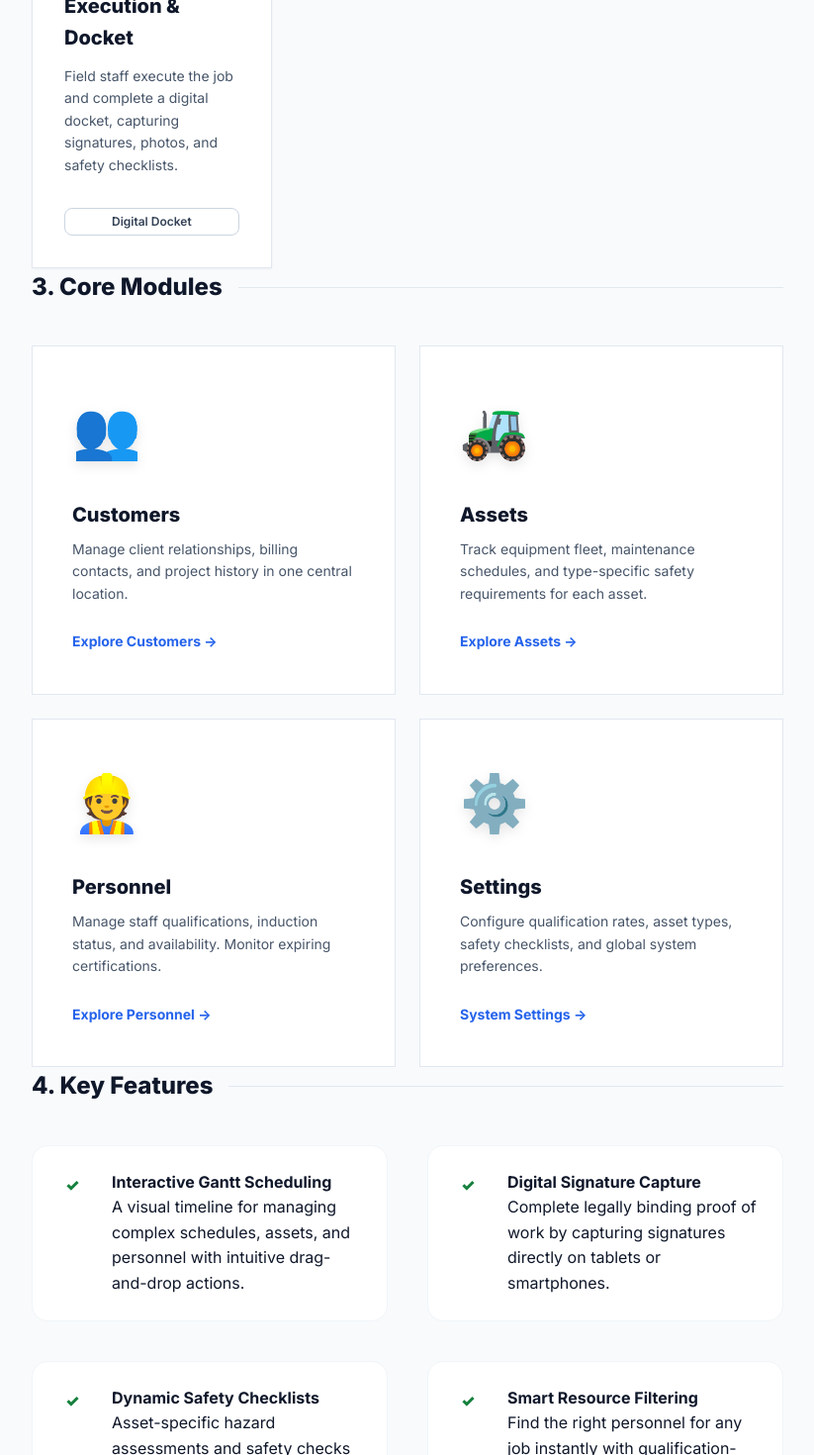
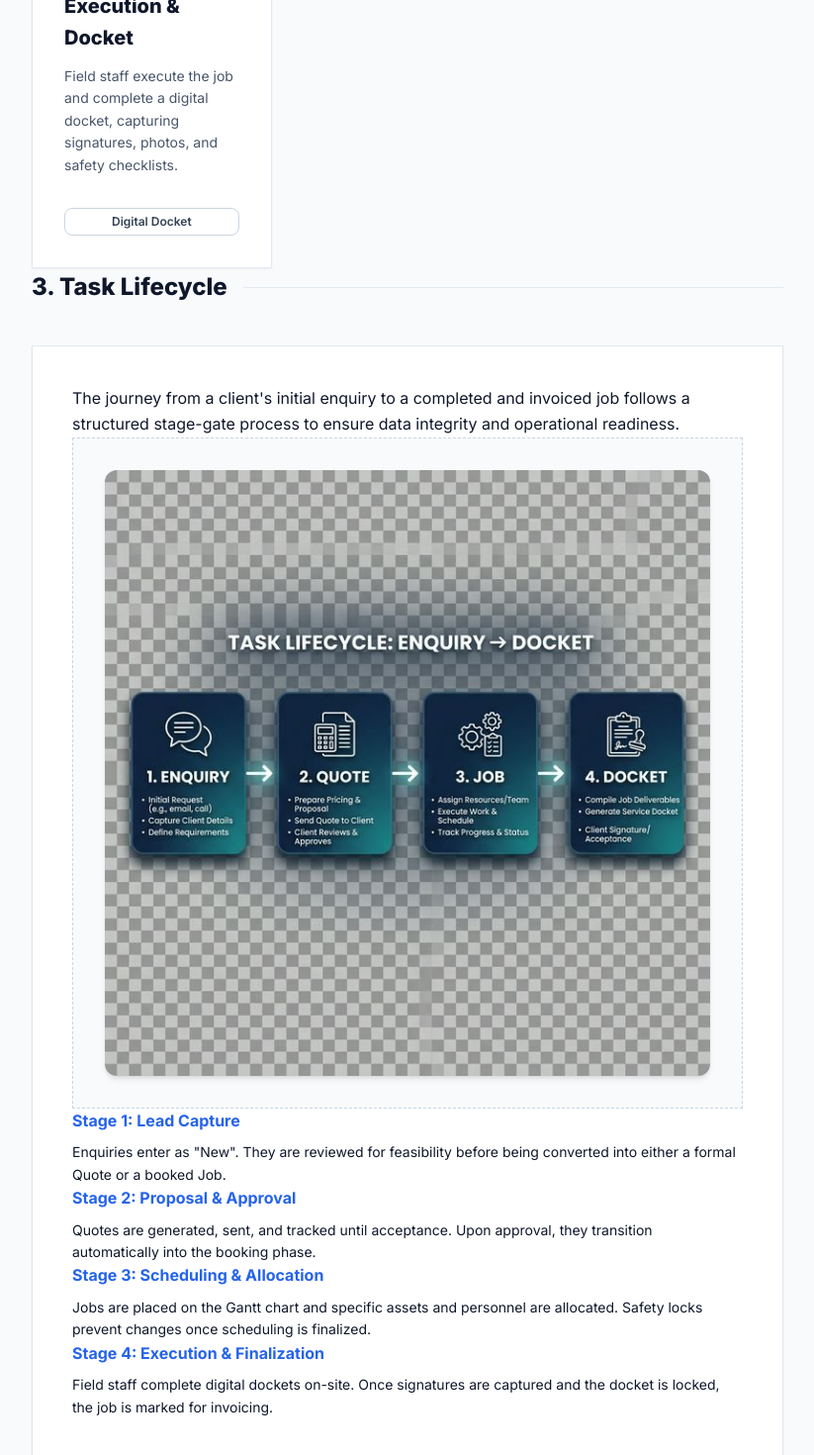
Before and after one commit to zachflem/schedule-lab, a React (Vite) app: page /docs in a window 1280 px wide. Shown: the part 1330-2800 px from the top of the page at 99% size, without its empty margins (368-1191 px from the left). Built offline with nearby package versions, Linux system fonts and the light colour scheme.

Commit message:
feat: add task lifecycle section and diagram to docs

```diff
--- a/src/features/docs/ui/DocsPage.css
+++ b/src/features/docs/ui/DocsPage.css
@@ -199,6 +199,41 @@
 
 .workflow-connector {
   display: none; /* Hide in grid layout */
+}
+
+/* ── Lifecycle ── */
+.lifecycle-container {
+  background: white;
+  padding: var(--space-10);
+  border-radius: var(--radius-3xl);
+  border: 1px solid var(--color-gray-200);
+  box-shadow: var(--shadow-sm);
+}
+
+.lifecycle-diagram-wrapper {
+  background: var(--color-gray-50);
+  padding: var(--space-8);
+  border-radius: var(--radius-2xl);
+  border: 1px dashed var(--color-gray-300);
+  display: flex;
+  justify-content: center;
+  align-items: center;
+}
+
+.lifecycle-diagram {
+  max-width: 100%;
+  height: auto;
+  border-radius: var(--radius-lg);
+  box-shadow: var(--shadow-md);
+  transition: transform 0.3s ease;
+}
+
+.lifecycle-diagram:hover {
+  transform: scale(1.02);
+}
+
+.lifecycle-card h4 {
+  color: var(--color-primary-600);
 }
 
 /* ── Modules ── */
--- a/src/features/docs/ui/DocsPage.tsx
+++ b/src/features/docs/ui/DocsPage.tsx
@@ -6,7 +6,7 @@ export const DocsPage: React.FC = () => {
   const [activeSection, setActiveSection] = useState('getting-started');
 
   useEffect(() => {
-    const sections = ['getting-started', 'workflow', 'modules', 'features', 'architecture'];
+    const sections = ['getting-started', 'workflow', 'lifecycle', 'modules', 'features', 'architecture'];
 
     const observer = new IntersectionObserver(
       (entries) => {
@@ -60,10 +60,18 @@ export const DocsPage: React.FC = () => {
           </li>
           <li>
             <button
+              onClick={() => scrollToSection('lifecycle')}
+              className={activeSection === 'lifecycle' ? 'active' : ''}
+            >
+              <span className="dot"></span> 03. Task Lifecycle
+            </button>
+          </li>
+          <li>
+            <button
               onClick={() => scrollToSection('modules')}
               className={activeSection === 'modules' ? 'active' : ''}
             >
-              <span className="dot"></span> 03. Core Modules
+              <span className="dot"></span> 04. Core Modules
             </button>
           </li>
           <li>
@@ -71,7 +79,7 @@ export const DocsPage: React.FC = () => {
               onClick={() => scrollToSection('features')}
               className={activeSection === 'features' ? 'active' : ''}
             >
-              <span className="dot"></span> 04. Key Features
+              <span className="dot"></span> 05. Key Features
             </button>
           </li>
           <li>
@@ -79,7 +87,7 @@ export const DocsPage: React.FC = () => {
               onClick={() => scrollToSection('architecture')}
               className={activeSection === 'architecture' ? 'active' : ''}
             >
-              <span className="dot"></span> 05. Technical Stack
+              <span className="dot"></span> 06. Technical Stack
             </button>
           </li>
         </ul>
@@ -147,8 +155,38 @@ export const DocsPage: React.FC = () => {
           </div>
         </section>
 
+        <section id="lifecycle" className="docs-section">
+          <h2>3. Task Lifecycle</h2>
+          <div className="lifecycle-container">
+            <div className="lifecycle-description mb-8">
+              <p>The journey from a client's initial enquiry to a completed and invoiced job follows a structured stage-gate process to ensure data integrity and operational readiness.</p>
+            </div>
+            <div className="lifecycle-diagram-wrapper">
+              <img src="/workflow-lifecycle.png" alt="Workflow Lifecycle Diagram" className="lifecycle-diagram" />
+            </div>
+            <div className="lifecycle-details mt-10 grid grid-cols-2 gap-8">
+              <div className="lifecycle-card p-6 bg-white rounded-xl border border-gray-100">
+                <h4 className="font-bold text-primary-700 mb-2">Stage 1: Lead Capture</h4>
+                <p className="text-sm text-gray-600">Enquiries enter as "New". They are reviewed for feasibility before being converted into either a formal Quote or a booked Job.</p>
+              </div>
+              <div className="lifecycle-card p-6 bg-white rounded-xl border border-gray-100">
+                <h4 className="font-bold text-primary-700 mb-2">Stage 2: Proposal & Approval</h4>
+                <p className="text-sm text-gray-600">Quotes are generated, sent, and tracked until acceptance. Upon approval, they transition automatically into the booking phase.</p>
+              </div>
+              <div className="lifecycle-card p-6 bg-white rounded-xl border border-gray-100">
+                <h4 className="font-bold text-primary-700 mb-2">Stage 3: Scheduling & Allocation</h4>
+                <p className="text-sm text-gray-600">Jobs are placed on the Gantt chart and specific assets and personnel are allocated. Safety locks prevent changes once scheduling is finalized.</p>
+              </div>
+              <div className="lifecycle-card p-6 bg-white rounded-xl border border-gray-100">
+                <h4 className="font-bold text-primary-700 mb-2">Stage 4: Execution & Finalization</h4>
+                <p className="text-sm text-gray-600">Field staff complete digital dockets on-site. Once signatures are captured and the docket is locked, the job is marked for invoicing.</p>
+              </div>
+            </div>
+          </div>
+        </section>
+
         <section id="modules" className="docs-section">
-          <h2>3. Core Modules</h2>
+          <h2>4. Core Modules</h2>
           <div className="modules-grid">
             <div className="module-card">
               <div className="module-icon">👥</div>
```
Also changed, not shown: public/workflow-lifecycle.png (added).
